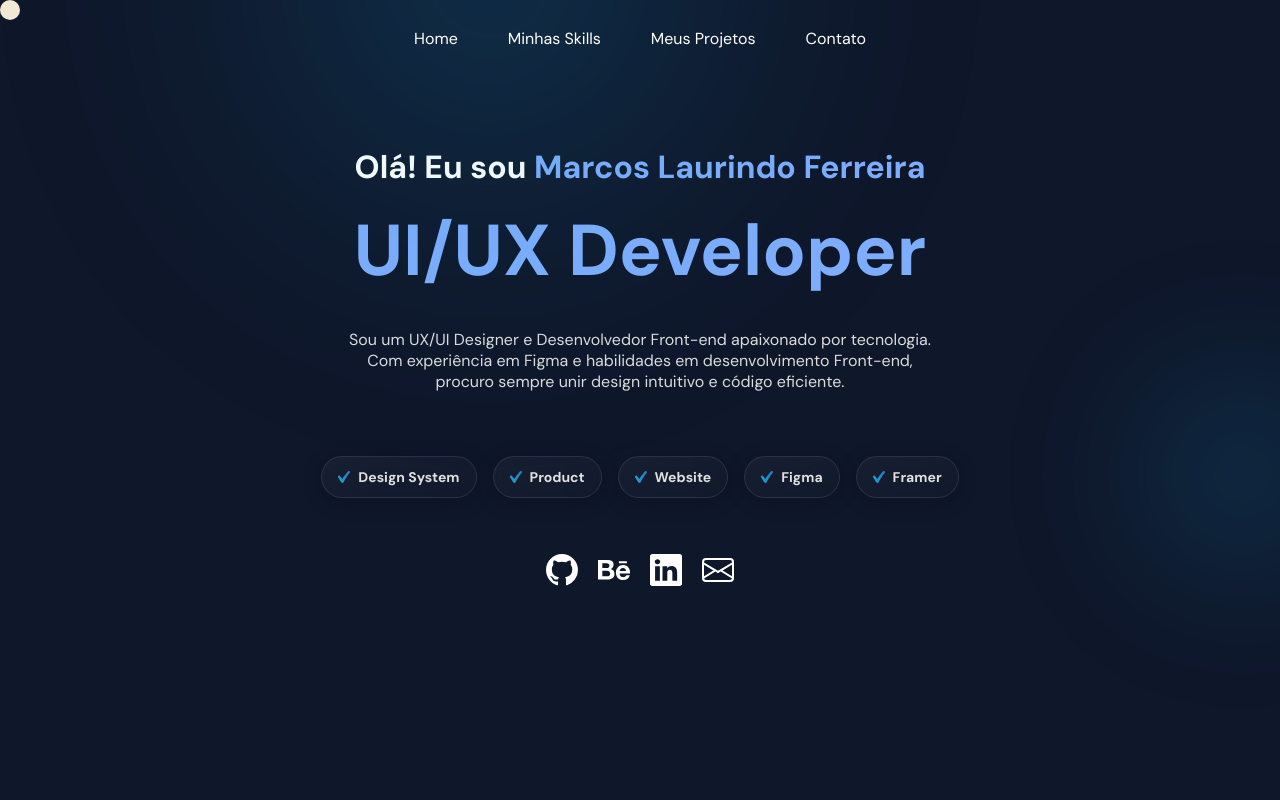
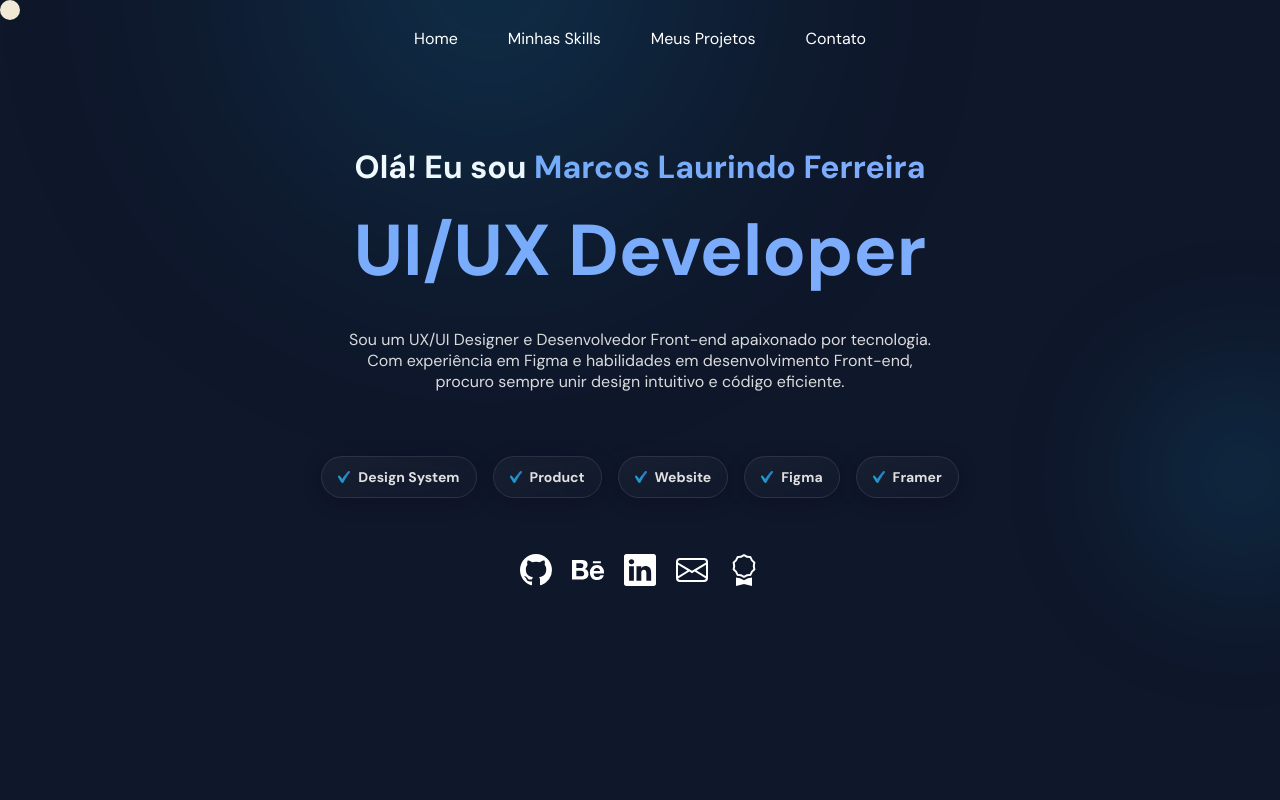
Before and after one commit to marcosprofile/DevXPortfolio, a React (Create React App) app: page / in a window 1280 px wide. Shown: the top 800 px of the page. Built offline with nearby package versions, Linux system fonts and the light colour scheme.

Commit message:
feat: add link for my courses in alura

```diff
--- a/src/components/Showcase.js
+++ b/src/components/Showcase.js
@@ -13,7 +13,7 @@ import {
 } from '../styles/Global.styled';
 
 // importing react-icons
-import { BsGithub, BsBehance, BsLinkedin, BsEnvelope } from 'react-icons/bs';
+import { BsGithub, BsBehance, BsLinkedin, BsEnvelope, BsAward } from 'react-icons/bs';
 
 import CheckBlue from '../assets/check-blue.svg';
 
@@ -89,6 +89,9 @@ const Showcase = () => {
             <IconContainer color="white" size="2rem" href="mailto:marcos.laurindo@marcotech.dev.br">
               <BsEnvelope />
             </IconContainer>
+            <IconContainer color="white" size="2rem" href="https://cursos.alura.com.br/user/marcos-laurindo1997" target="_blank">
+              <BsAward />
+            </IconContainer>
           </FlexContainer>
         </motion.div>
       </FlexContainer>
```
